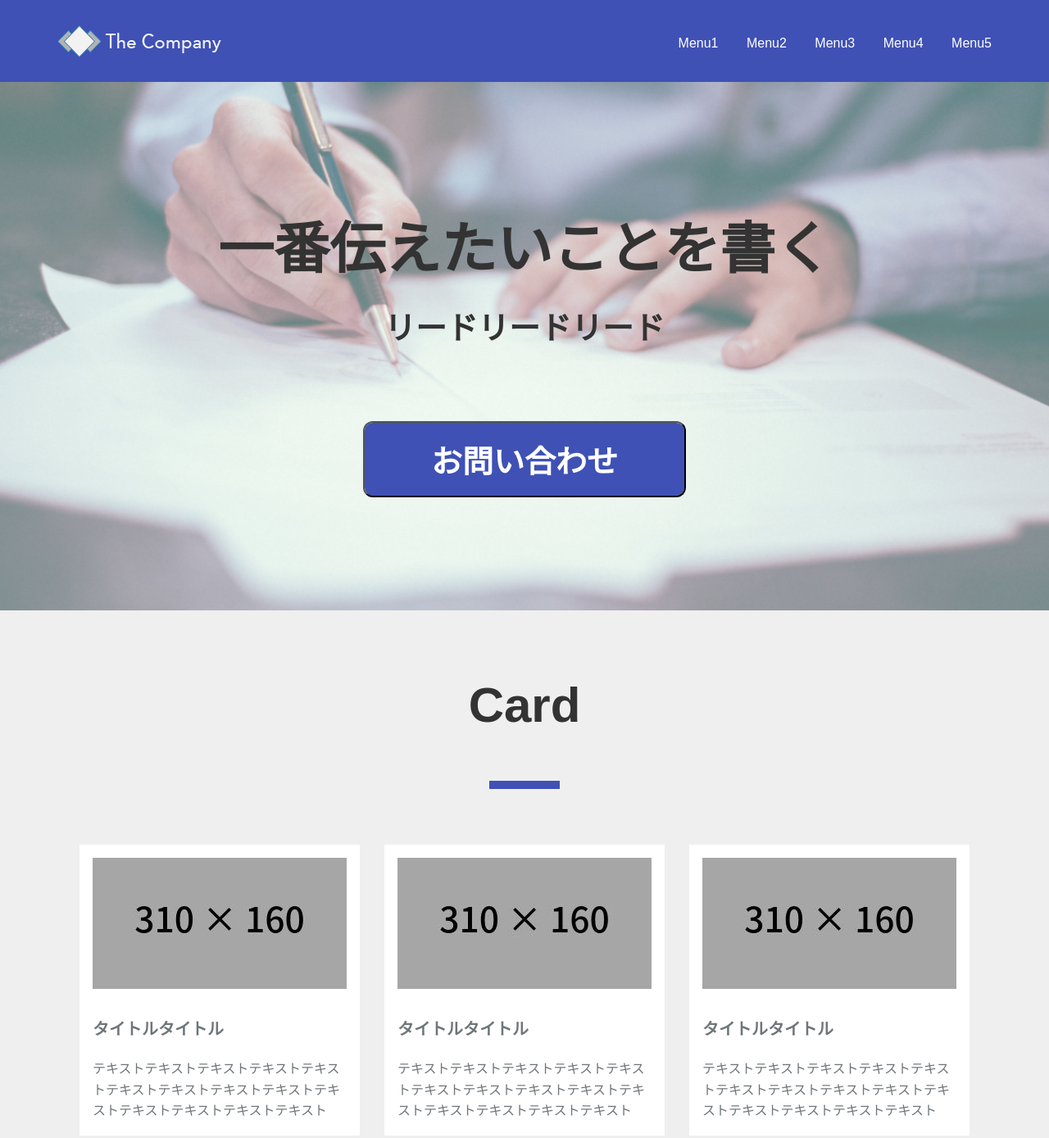
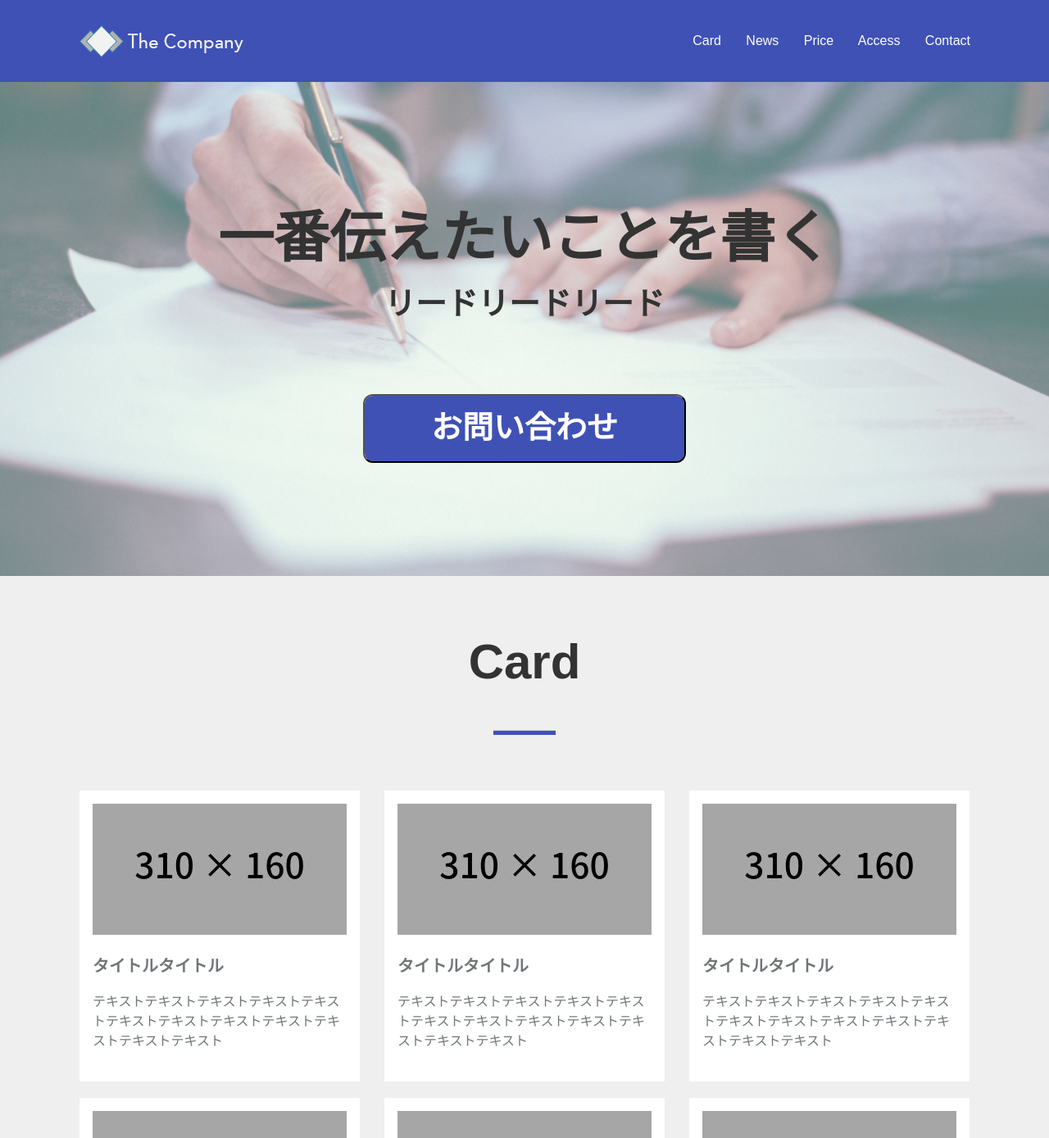
Before and after one commit to Jyu2Jr6/30daystrial-2nd, a plain HTML site: page index.html in a window 1280 px wide. Shown: the top 1389 px of the page at 82% size. Drawn offline with Linux system fonts and the light colour scheme.

Commit message:
day3 commit

```diff
--- a/css/style.css
+++ b/css/style.css
@@ -7,11 +7,12 @@ body {
     /* ルートのフォントサイズを1.6em(16pxと同等のサイズ)に設定 */
     font-size: 1.6em;
 	font-family: "游ゴシック体", YuGothic, "游ゴシック", "Yu Gothic", sans-serif;
-	line-height: 1.6;
+	line-height: 1.2;
 }
 
 body a {
     text-decoration: none;
+	line-height: 1.2;
 }
 
 .inner {
@@ -34,7 +35,7 @@ body a {
 }
 
 .header-logo img {
-    margin: 3.1rem 0 3.0rem 2rem;
+    margin: 3.1rem 0 3.0rem 4.7rem;
 }
 
 .header-menu {
@@ -46,7 +47,7 @@ body a {
     color: #fff;
     font-weight: normal;
     text-align: left;
-    margin-left: 3.0rem;
+    margin-right: 2.6rem;
     padding-bottom: 0.5rem;
 }
 
@@ -71,13 +72,13 @@ body a {
 .main-title {
     font-size: 6.8rem;
     padding-top: 25rem;
-    margin-bottom: 1.2rem;
+    margin-bottom: 1.7rem;
 }
 
 .main-text {
     font-size: 3.8rem;
     font-weight: bold;
-    margin-bottom: 8.2rem;
+    margin-bottom: 8.7rem;
 }
 
 .btn {
@@ -102,20 +103,29 @@ body a {
 
 .section-title {
     text-align: center;
-    padding-top: 6.8rem;
+    padding-top: 6.9rem;
     margin-bottom: 6.8rem;
 }
 
 .section-title h2 {
     font-size: 6rem;
-    margin-bottom: 4.4rem;
+    margin-bottom: 4.7rem;
 }
 
+/*
 .section-title p {
     width: 7.6rem;
     border: 0.5rem solid #3F51B5;
     margin: 0 auto;
 }
+ */
+
+ .section-title hr {
+    width: 7.6rem;
+    height: 0.5rem;
+    margin: 0 auto;
+    background-color: #3F51B5;
+ }
 
 .section-contents {
     display: flex;
@@ -129,6 +139,7 @@ body a {
     display: block;
     margin-bottom: 2rem;
     margin-right: 3rem;
+    height: 35.5rem;
     /*
     width: calc(33.3333333% - 100px / 3);
      */
@@ -145,7 +156,7 @@ body a {
 
 .item img {
     text-align: center;
-    margin-bottom: 2.6rem;
+    margin-bottom: 2.2rem;
 }
 
 .item h3 {
@@ -158,5 +169,6 @@ body a {
     width: 31rem;
     height: 7.8rem;
     overflow: hidden;
+    line-height: 1.5;
 }
 /* card end */
--- a/index.html
+++ b/index.html
@@ -21,11 +21,11 @@
                 <img src="img/logo/logo.png" alt="header logo">
             </div>
             <nav class="header-menu">
-                <a href="#" class="menu-item">Menu1</a>
-                <a href="#" class="menu-item">Menu2</a>
-                <a href="#" class="menu-item">Menu3</a>
-                <a href="#" class="menu-item">Menu4</a>
-                <a href="#" class="menu-item">Menu5</a>
+                <a href="#" class="menu-item">Card</a>
+                <a href="#" class="menu-item">News</a>
+                <a href="#" class="menu-item">Price</a>
+                <a href="#" class="menu-item">Access</a>
+                <a href="#" class="menu-item">Contact</a>
             </nav>
         </div>
     </header><!-- header end -->
@@ -44,49 +44,52 @@
         <div class="inner">
             <div class="section-title">
                 <h2>Card</h2>
+                <hr>
+                <!--
                 <p></p>
+                 -->
             </div>
             <div class="section-contents">
                 <a href="" class="card">
                     <div class="item">
                         <img src="img/card/card.jpg" alt="">
                         <h3>タイトルタイトル</h3>
-                        <p>テキストテキストテキストテキストテキストテキストテキストテキストテキストテキストテキストテキストテキストテキスト</p>
+                        <p>テキストテキストテキストテキストテキストテキストテキストテキストテキストテキストテキストテキスト</p>
                     </div>
                 </a>
                 <a href="" class="card">
                     <div class="item">
                         <img src="img/card/card.jpg" alt="">
                         <h3>タイトルタイトル</h3>
-                        <p>テキストテキストテキストテキストテキストテキストテキストテキストテキストテキストテキストテキストテキストテキスト</p>
+                        <p>テキストテキストテキストテキストテキストテキストテキストテキストテキストテキストテキストテキスト</p>
                     </div>
                 </a>
                 <a href="" class="card">
                     <div class="item">
                         <img src="img/card/card.jpg" alt="">
                         <h3>タイトルタイトル</h3>
-                        <p>テキストテキストテキストテキストテキストテキストテキストテキストテキストテキストテキストテキストテキストテキスト</p>
+                        <p>テキストテキストテキストテキストテキストテキストテキストテキストテキストテキストテキストテキスト</p>
                     </div>
                 </a>
                 <a href="" class="card">
                     <div class="item">
                         <img src="img/card/card.jpg" alt="">
                         <h3>タイトルタイトル</h3>
-                        <p>テキストテキストテキストテキストテキストテキストテキストテキストテキストテキストテキストテキストテキストテキスト</p>
+                        <p>テキストテキストテキストテキストテキストテキストテキストテキストテキストテキストテキストテキスト</p>
                     </div>
                 </a>
                 <a href="" class="card">
                     <div class="item">
                         <img src="img/card/card.jpg" alt="">
                         <h3>タイトルタイトル</h3>
-                        <p>テキストテキストテキストテキストテキストテキストテキストテキストテキストテキストテキストテキストテキストテキスト</p>
+                        <p>テキストテキストテキストテキストテキストテキストテキストテキストテキストテキストテキストテキスト</p>
                     </div>
                 </a>
                 <a href="" class="card">
                 <div class="item">
                         <img src="img/card/card.jpg" alt="">
                         <h3>タイトルタイトル</h3>
-                        <p>テキストテキストテキストテキストテキストテキストテキストテキストテキストテキストテキストテキストテキストテキスト</p>
+                        <p>テキストテキストテキストテキストテキストテキストテキストテキストテキストテキストテキストテキスト</p>
                     </div>
                 </a>
             </div>
```
